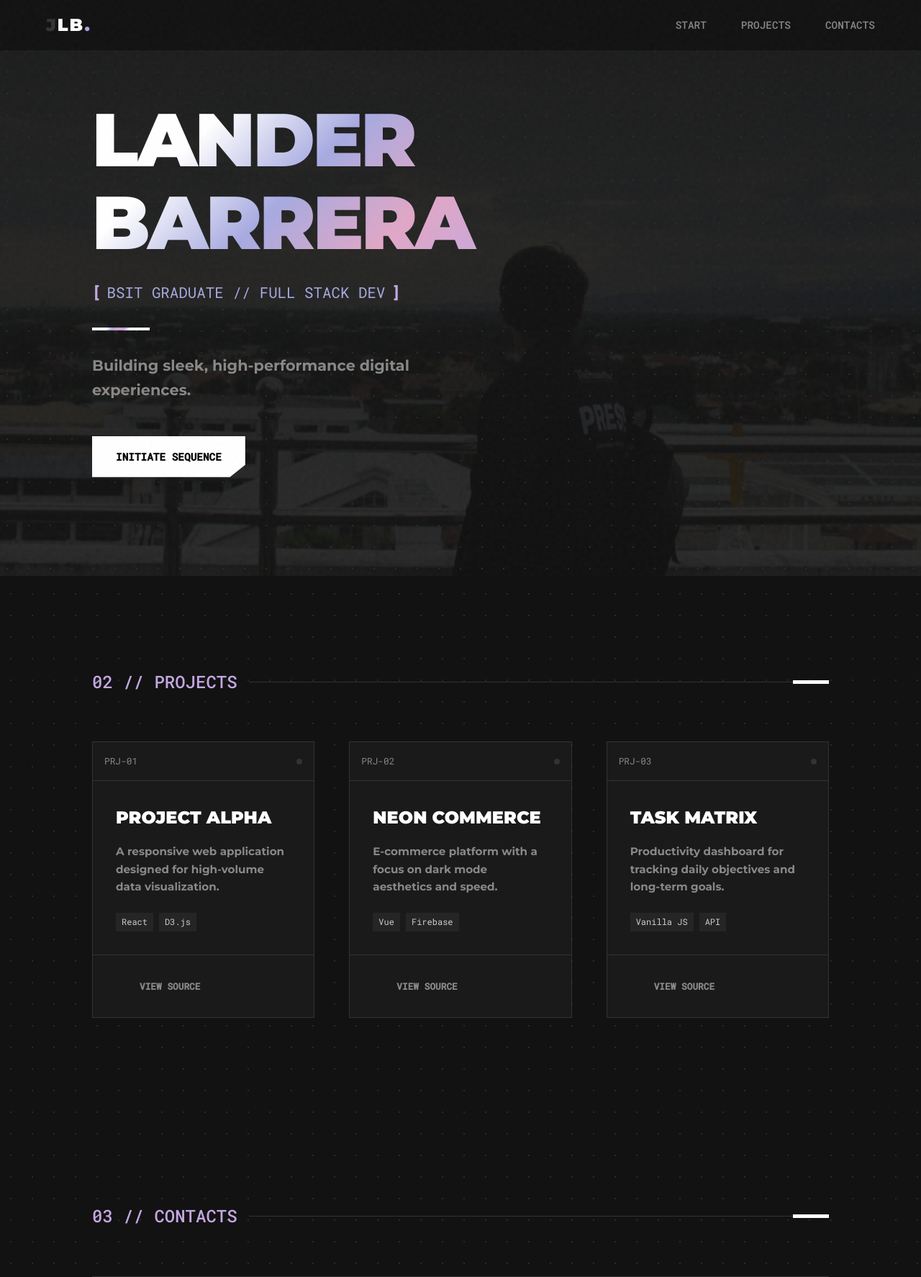
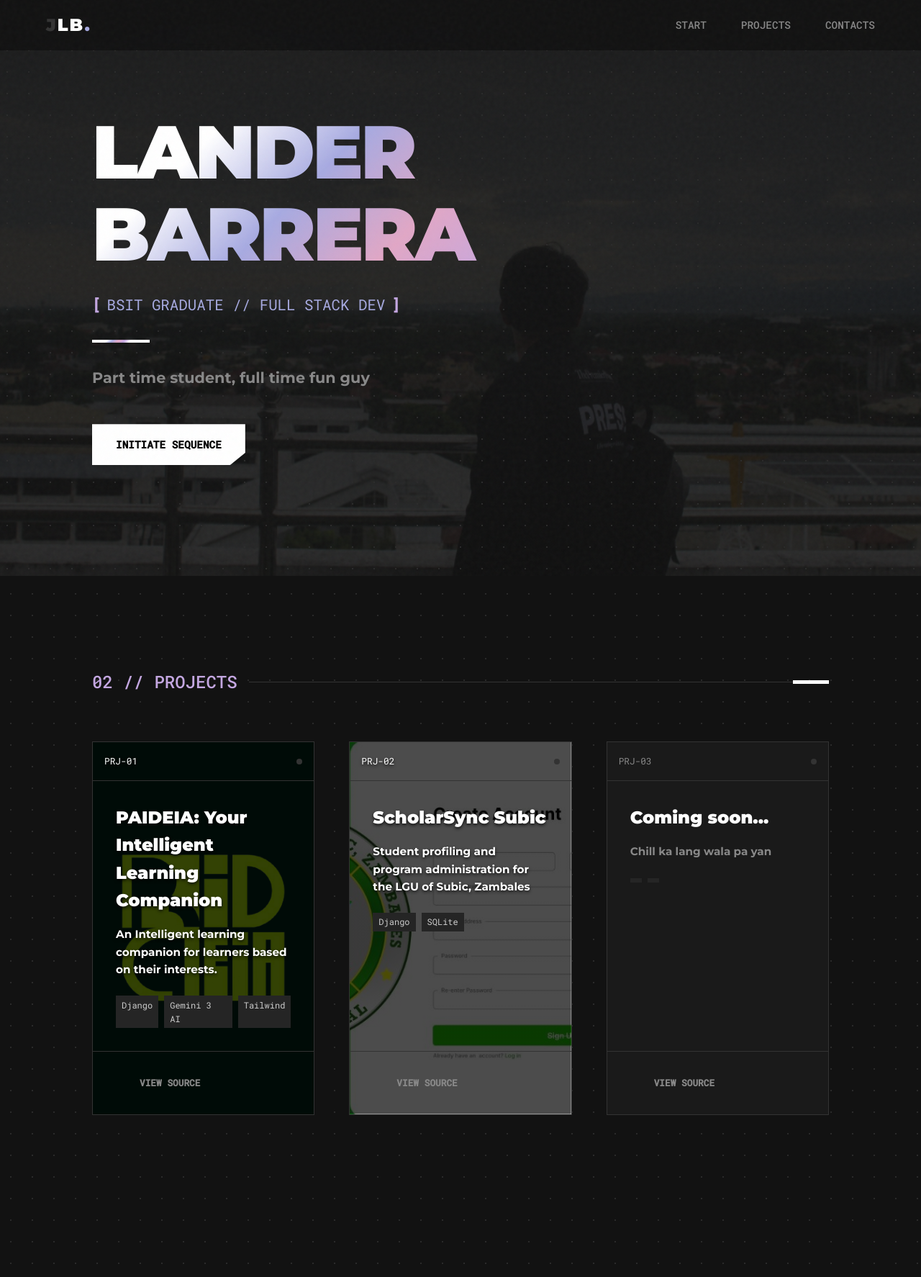
Before and after one commit to juizelander/portfoliowebsite-lander, a Django app: template portfolio/templates/portfolio/index.html in a window 1280 px wide. Shown: the top 1774 px of the page at 72% size. Run offline with Django 5.2, Linux system fonts and the light colour scheme; the template is opened without the code that fills it, so the values that code supplies are empty.

Commit message:
Update text content and rebuild static site

```diff
--- a/docs/static/portfolio/css/style.css
+++ b/docs/static/portfolio/css/style.css
@@ -393,6 +393,32 @@
     transform: translateY(-5px);
 }
 
+.project-paideia {
+    background-image: linear-gradient(rgba(0, 0, 0, 0.7), rgba(0, 0, 0, 0.7)), url('../images/paideia.png');
+    background-size: cover;
+    background-position: center;
+}
+
+.project-paideia .project-title,
+.project-paideia .project-desc,
+.project-paideia .project-id {
+    color: #fff;
+    text-shadow: 0 2px 4px rgba(0, 0, 0, 0.8);
+}
+
+.project-scholarsync {
+    background-image: linear-gradient(rgba(0, 0, 0, 0.7), rgba(0, 0, 0, 0.7)), url('../images/scholarsync.jpg');
+    background-size: cover;
+    background-position: center;
+}
+
+.project-scholarsync .project-title,
+.project-scholarsync .project-desc,
+.project-scholarsync .project-id {
+    color: #fff;
+    text-shadow: 0 2px 4px rgba(0, 0, 0, 0.8);
+}
+
 .card-header {
     padding: 1rem;
     border-bottom: 1px solid #333;
--- a/portfolio/templates/portfolio/index.html
+++ b/portfolio/templates/portfolio/index.html
@@ -43,11 +43,11 @@
                     <h1 class="hero-title glitch" data-text="LANDER BARRERA">LANDER BARRERA</h1>
                 </div>
                 <div class="hero-subtitle">
-                    <span class="bracket">[</span> <span class="typing-text">BSIT GRADUATE // FULL STACK DEV</span>
+                    <span class="bracket">[</span> <span class="typing-text">BSIT UNDERGRAD // FULL STACK DEV WANNABE</span>
                     <span class="bracket">]</span>
                 </div>
                 <div class="deco-line"></div>
-                <p class="hero-desc">Building sleek, high-performance digital experiences.</p>
+                <p class="hero-desc">Part time student, full time fun guy</p>
                 <a href="#projects" class="btn primary-btn">INITIATE SEQUENCE</a>
             </div>
             <div class="hero-visual">
@@ -104,18 +104,19 @@
 
                 <div class="projects-grid">
                     <!-- Project Card 1 -->
-                    <article class="project-card">
+                    <article class="project-card project-paideia">
                         <div class="card-header">
                             <span class="project-id">PRJ-01</span>
                             <div class="status-indicator"></div>
                         </div>
                         <div class="card-body">
-                            <h3 class="project-title">PROJECT ALPHA</h3>
-                            <p class="project-desc">A responsive web application designed for high-volume data
-                                visualization.</p>
+                            <h3 class="project-title">PAIDEIA: Your Intelligent Learning Companion</h3>
+                            <p class="project-desc">An Intelligent learning companion for learners based on their
+                                interests.</p>
                             <div class="tags">
-                                <span>React</span>
-                                <span>D3.js</span>
+                                <span>Django</span>
+                                <span>Gemini 3 AI</span>
+                                <span>Tailwind</span>
                             </div>
                         </div>
                         <div class="card-footer">
@@ -124,18 +125,18 @@
                     </article>
 
                     <!-- Project Card 2 -->
-                    <article class="project-card">
+                    <article class="project-card project-scholarsync">
                         <div class="card-header">
                             <span class="project-id">PRJ-02</span>
                             <div class="status-indicator"></div>
                         </div>
                         <div class="card-body">
-                            <h3 class="project-title">NEON COMMERCE</h3>
-                            <p class="project-desc">E-commerce platform with a focus on dark mode aesthetics and speed.
-                            </p>
+                            <h3 class="project-title">ScholarSync Subic</h3>
+                            <p class="project-desc">Student profiling and program administration for the LGU of Subic,
+                                Zambales</p>
                             <div class="tags">
-                                <span>Vue</span>
-                                <span>Firebase</span>
+                                <span>Django</span>
+                                <span>SQLite</span>
                             </div>
                         </div>
                         <div class="card-footer">
@@ -150,12 +151,11 @@
                             <div class="status-indicator"></div>
                         </div>
                         <div class="card-body">
-                            <h3 class="project-title">TASK MATRIX</h3>
-                            <p class="project-desc">Productivity dashboard for tracking daily objectives and long-term
-                                goals.</p>
+                            <h3 class="project-title">Coming soon...</h3>
+                            <p class="project-desc">Chill ka lang wala pa yan</p>
                             <div class="tags">
-                                <span>Vanilla JS</span>
-                                <span>API</span>
+                                <span></span>
+                                <span></span>
                             </div>
                         </div>
                         <div class="card-footer">
```
Also changed, not shown: docs/index.html (+19 -19 lines), portfolio/static/portfolio/css/style.css (+26 -0 lines), portfolio/static/portfolio/images/paideia.png (added), portfolio/static/portfolio/images/scholarsync.jpg (added), 2 other files.
